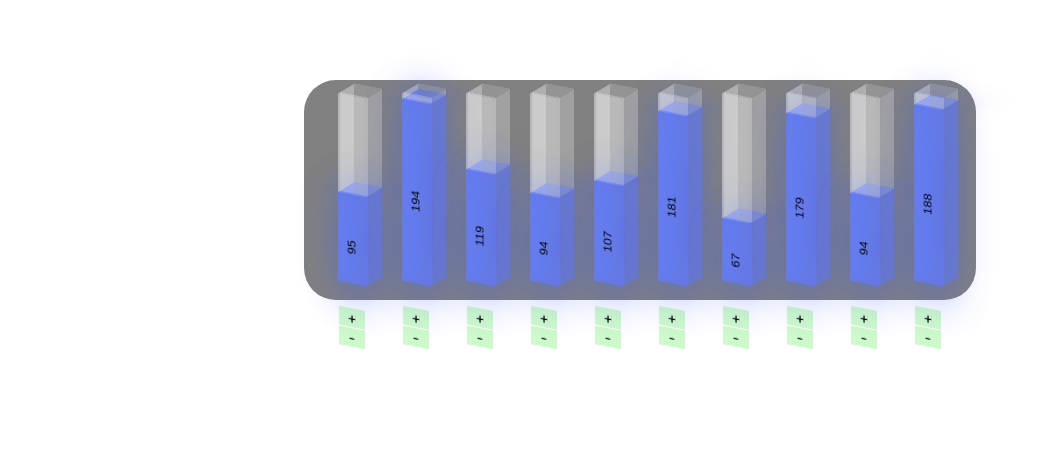
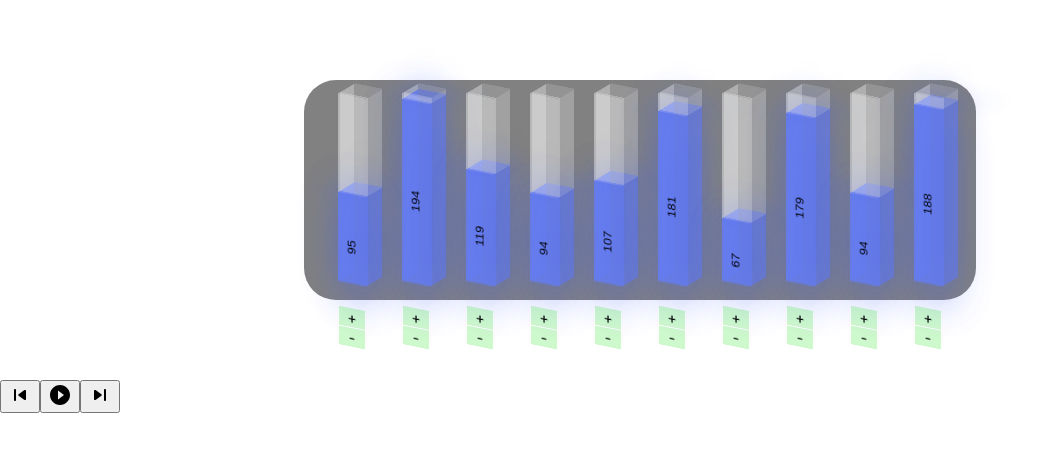
Before and after one commit to ritikanagar09/Sorting-Visualizer, a React (Create React App) app: page / in a window 1280 px wide. Shown: the top 452 px of the page, without its empty margins (0-1040 px from the left). Built offline with nearby package versions, Linux system fonts and the light colour scheme.

Commit message:
Co-authored-by: shobha kumari  <SHOBHA-0502>
Applied all buttons by insatlling material UI Packages

```diff
--- a/package.json
+++ b/package.json
@@ -3,6 +3,8 @@
   "version": "0.1.0",
   "private": true,
   "dependencies": {
+    "@material-ui/core": "^4.12.4",
+    "@material-ui/icons": "^4.11.3",
     "@mui/icons-material": "^5.8.4",
     "@testing-library/jest-dom": "^5.16.4",
     "@testing-library/react": "^13.3.0",
--- a/src/App.js
+++ b/src/App.js
@@ -1,7 +1,10 @@
 import React,{Component} from 'react';
 
 // Icons
-import Play from '@material-ui/icons/PlayCircleOutlineRounded';
+import Play from '@material-ui/icons/PlayCircleFilledOutlined';
+import  Forward from '@material-ui/icons/SkipNextRounded';
+import Backward from '@material-ui/icons/SkipPreviousRounded';
+import  RotateLeft  from '@material-ui/icons/RotateLeft';
 import Bar from './components/Bar';
 import './App.css';
 // props--> properties that are passed in
@@ -71,26 +74,42 @@ class App extends Component{
 
         ));
 
-        // let playButton;
-        // if(this.state.arraySteps.length===this.state.currentStep){
-        //     playButton=(
-        //        <button className="controller">
-
-
-
-        //        </button>
-        //     )
-        // }
+        let playButton;
+        if(this.state.arraySteps.length===this.state.currentStep){
+            playButton=(
+               <button className="controller">
+               <RotateLeft/>
+               </button>
+            )
+        }else{
+            playButton=(
+                <button className="controller">
+                    <Play/>
+                </button>
+            )
+        }
 
         // h1 cannot include the div/components
         return (
             <div className='app'>
                 <div className="frame">
                     <div className="barsDiv container card "> {bars}</div>
-                <div className="control-panel"></div>
+                </div>
+                <div className="control-panel">
+                <div className='control-buttons'>
+                    <button className="controller">
+                        <Backward/>
+                    </button>
+                        {playButton}
+                    <button className="controller">
+                        <Forward/>
+                    </button>
+                    </div>
+
+                </div>
                 <div className="pannel"></div>
                 </div>
-            </div>
+
       );
     }
 }
```
Also changed, not shown: 1 other file (tests, documents, lock files or other folders).
